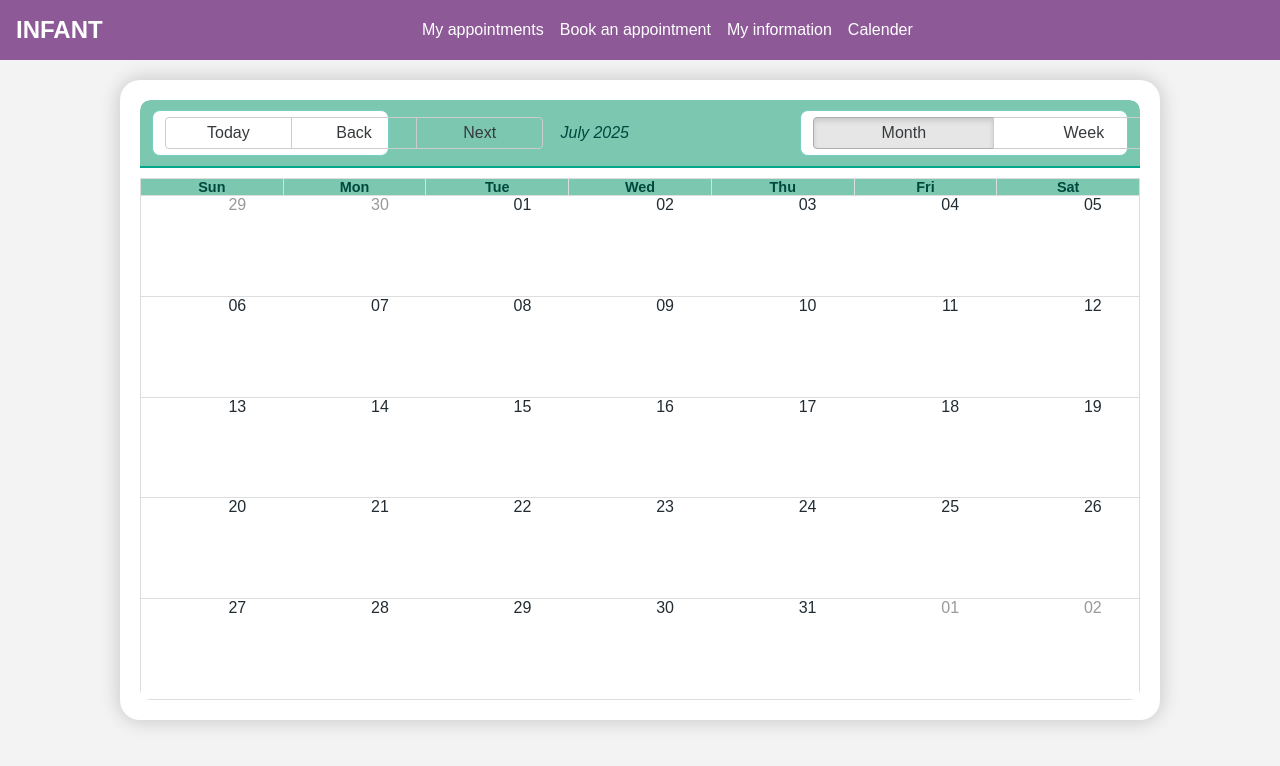
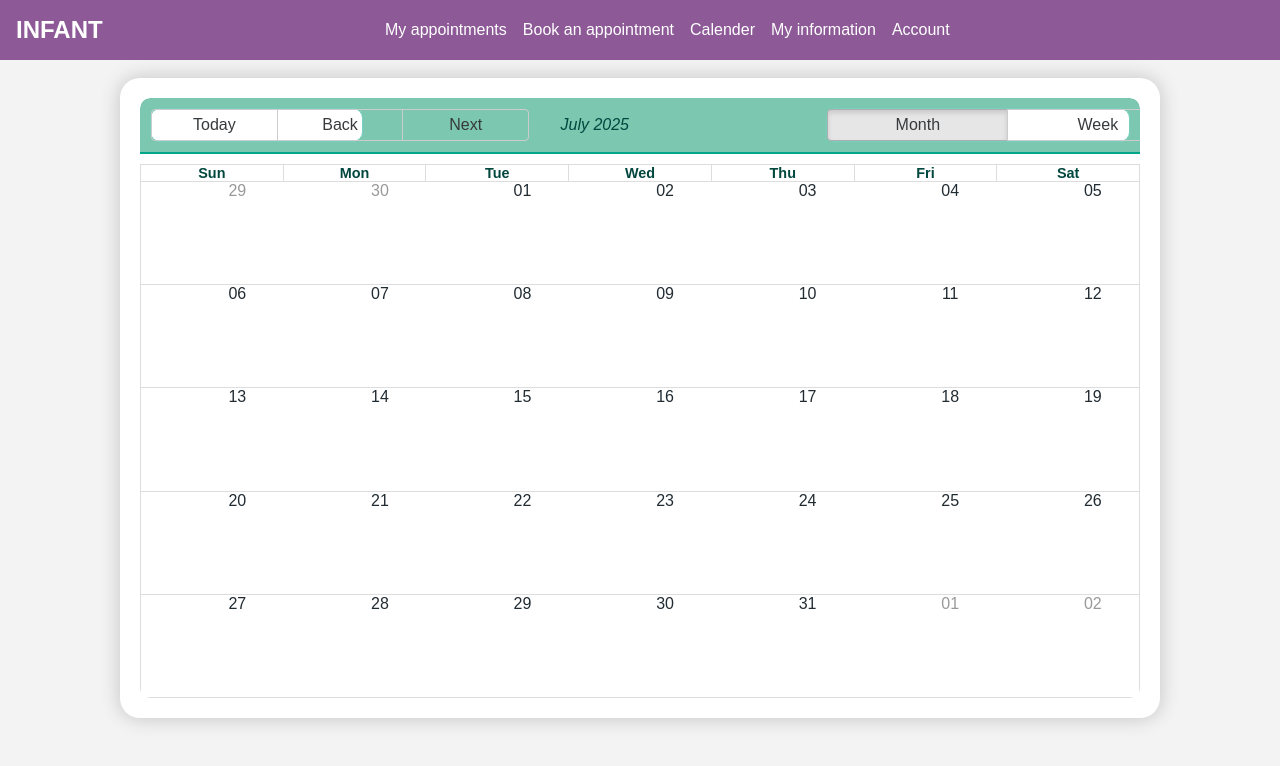
Before and after one commit to Aoibheannmangan/test-scheduler, a React (Create React App) app: page /calender in a window 1280 px wide. Shown: the top 766 px of the page. Built offline with nearby package versions, Linux system fonts and the light colour scheme.

Commit message:
account page

```diff
--- a/src/App.js
+++ b/src/App.js
@@ -5,6 +5,7 @@ import BookAppointment from './book';
 import UserInfo from './info';
 import Navbar from './Navbar';
 import MyCalendar from './calender';
+import Account from './account';
 
 function App() {
   return (
@@ -16,6 +17,7 @@ function App() {
           <Route path="/book" element={<BookAppointment />} />
           <Route path="/info" element={<UserInfo />} />
           <Route path="/calender" element={<MyCalendar />} />
+          <Route path="/account" element={<Account />} />
         </Routes>
       </div>
     </Router>
--- a/src/Navbar.js
+++ b/src/Navbar.js
@@ -18,10 +18,13 @@ const Navbar = () => {
                         <Link to="/book">Book an appointment</Link>
                     </li>
                     <li>
+                        <Link to="/calender">Calender</Link>
+                    </li>
+                    <li>
                         <Link to="/info">My information</Link>
                     </li>
                     <li>
-                        <Link to="/calender">Calender</Link>
+                      <Link to="/account">Account</Link>
                     </li>
                 </ul>
             </div>
--- /dev/null
+++ b/src/account.js
@@ -0,0 +1,32 @@
+import React, { useEffect, useState } from 'react';
+import './account.css';
+
+const Account = () => {
+  const [userData, setUserData] = useState(null);
+
+  useEffect(() => {
+    const storedData = localStorage.getItem("userInfo");
+    if (storedData) {
+      setUserData(JSON.parse(storedData));
+    }
+  }, []);
+
+  if (!userData) {
+    return <p>No User data</p>;
+  }
+
+  return (
+    <div className="AccountInfo">
+      <h1>My Account Information</h1>
+      <ul>
+        <li><strong>First Name:</strong> {userData.FirstName}</li>
+        <li><strong>Last Name:</strong> {userData.LastName}</li>
+        <li><strong>Date of Birth:</strong> {userData.DOB}</li>
+        <li><strong>Age:</strong> {userData.Age}</li>
+        <li><strong>Sex:</strong> {userData.Sex}</li>
+      </ul>
+    </div>
+  );
+};
+
+export default Account;
--- a/src/calender.css
+++ b/src/calender.css
@@ -13,7 +13,7 @@ body {
   padding: 20px;
   width: 95%;
   max-width: 1000px;
-  margin: 20px auto;
+  margin: 18px auto;
   overflow: hidden;
 }
 
@@ -39,15 +39,33 @@ body {
   align-items: center;
 }
 
-/* Toolbar Buttons */
+
+.rbc-toolbar button {
+  background-color: #ffffff;
+  border: none;
+  color: #00473E;
+  padding: 8px 12px;
+  margin: 0 5px;
+  cursor: pointer;
+  border-radius: 5px;
+}
+
 .rbc-btn-group {
+  display:flex;
   background-color: #ffffff;
-  color: #00473E;
   border: 1px solid #76cfc0;
-  margin: 0 2px;
+  border-radius: 10px;
+  padding: 0;
+  overflow: visible;
+
+}
+
+
+.rbc-btn-group button {
+  background-color: white;
+  border: none;
+  cursor: pointer;
   padding: 6px 12px;
-  border-radius: 8px;
-  transition: background-color 0.3s ease;
 }
 
 .rbc-btn-group button:hover {
@@ -56,10 +74,13 @@ body {
 
 /* Day Headers */
 .rbc-header {
-  background-color: #7bc7b0;
+  background-color: transparent;
   color: #00473E;
-  border-bottom: 1px solid #AEB7BD;
-  padding: 8px;
+  border: none;
+  padding: 10px 16px;
+  margin: 0;
+  cursor: pointer;
+  flex: 1;
 }
 
 /* Timeslots & Day Grid */
--- a/src/info.js
+++ b/src/info.js
@@ -11,7 +11,7 @@ const UserInfo = () => {
 
   const handleSubmit = (e) => {
     e.preventDefault();
-    let userData = {
+    const userData = {
       FirstName: patientFirstName,
       LastName: patientLastName,
       DOB: patientDOB,
@@ -21,8 +21,8 @@ const UserInfo = () => {
     };
     localStorage.setItem("userInfo", JSON.stringify(userData));
     alert("Data recorded successfully!");
-    window.location.reload(); // Reload the page to clear the form
-  }
+    window.location.reload(); // Optional: reload to reset form
+  };
 
   return (
     <div className="App">
@@ -93,7 +93,6 @@ const UserInfo = () => {
             <button type="submit">Submit</button>
           </form>
         </div>
-
       </fieldset>
     </div>
   );
```
Also changed, not shown: src/account.css (added). Lines whose indentation alone changed are shown as unchanged.
